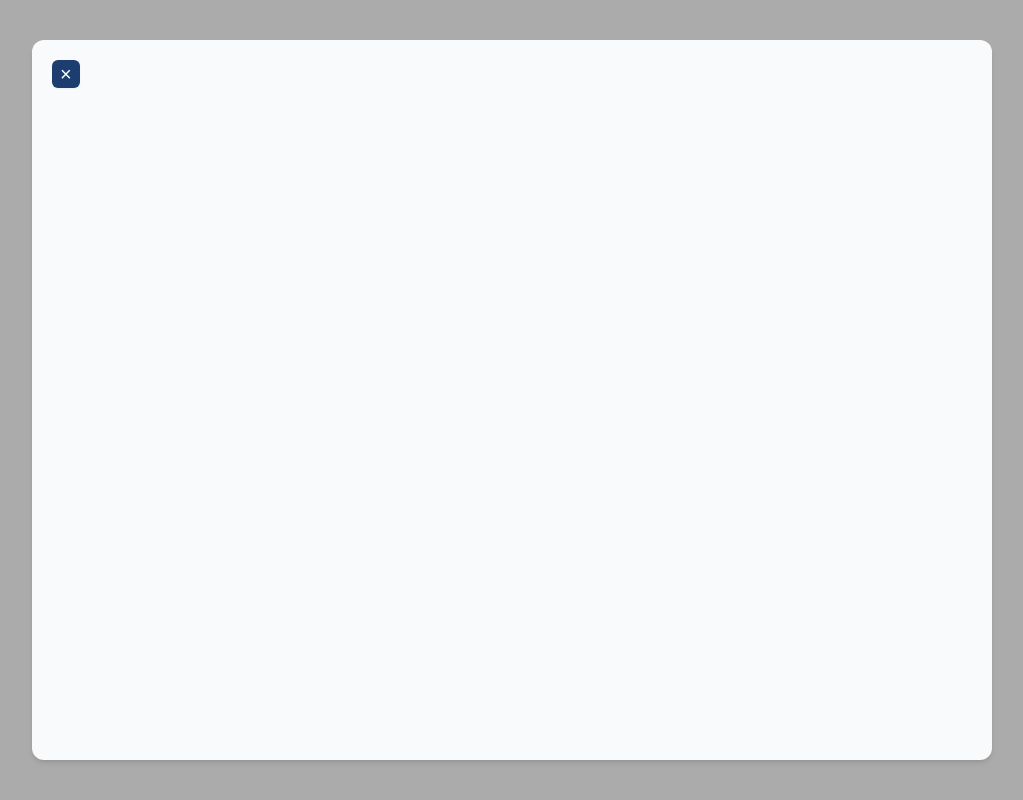
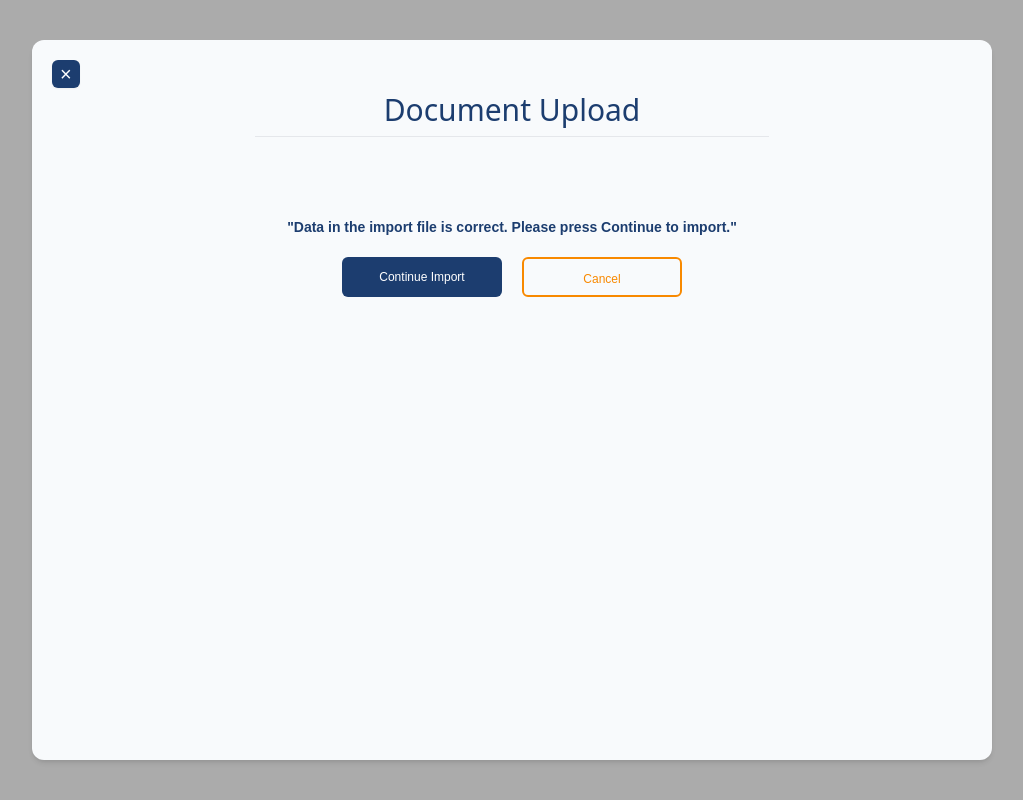
Before and after one commit to galoelmer/upload-document, a React (Vite) app: page / in a window 1280 px wide. Shown: the whole page, without its empty margins (128-1151 px from the left). Built offline with nearby package versions, Linux system fonts and the light colour scheme.

Commit message:
add form component initial layout

```diff
--- a/src/App.tsx
+++ b/src/App.tsx
@@ -2,6 +2,7 @@ import { useState } from "react";
 
 import Modal from "./components/modal";
 import Button from "./components/button";
+import Form from "./components/upload-document-form";
 
 import "./App.css";
 
@@ -23,7 +24,9 @@ function App() {
         isModalOpen={isModalOpen}
         handleCloseModal={handleCloseModal}
         modalWidth="lg"
-      ></Modal>
+      >
+        <Form handleCancel={handleCloseModal} />
+      </Modal>
     </main>
   );
 }
--- a/src/components/modal/index.tsx
+++ b/src/components/modal/index.tsx
@@ -21,7 +21,7 @@ const Modal = ({
   if (!isModalOpen) return null;
 
   return (
-    <div className="fixed -inset-x-8 inset-2 z-50 flex justify-center min-w-[375px] sm:inset-10">
+    <div className="fixed -inset-x-8 inset-2 z-50 flex justify-center sm:inset-10">
       <div className="fixed inset-0 bg-black opacity-30"></div>
       <div
         className={`relative z-50 bg-slate-50 p-8 rounded-xl max-w-screen-lg shadow-md overflow-hidden ${classNames} `}
--- /dev/null
+++ b/src/components/upload-document-form/form-body.tsx
@@ -0,0 +1,12 @@
+const FormBody = () => {
+  return (
+    <section className="flex flex-col mt-8 lg:flex-row">
+      <section className="h-full lg:w-1/2">
+        {/* TODO: Add input fields */}
+      </section>
+      <section className="h-full sm:p-6 sm:py-2 lg:w-1/2"></section>
+    </section>
+  );
+};
+
+export default FormBody;
--- /dev/null
+++ b/src/components/upload-document-form/index.tsx
@@ -0,0 +1,33 @@
+import Button from "../button";
+import FormBody from "./form-body";
+
+interface FormProps {
+  handleCancel: () => void;
+}
+
+const UploadDocumentForm = ({ handleCancel }: FormProps) => {
+  const handleFormSubmit = () => {};
+  return (
+    <div className="mx-5 my-5 h-full">
+      <section className="sm:w-fit sm:m-auto">
+        <h2 className="text-center font-sans font-medium text-2xl sm:text-3xl">
+          Document Upload
+        </h2>
+        <hr className="bg-slate-700 w-full mt-2" />
+        <FormBody />
+        <section className="sm:p-8">
+          <p className="text-center text-xs sm:text-sm font-semibold">
+            "Data in the import file is correct. Please press Continue to
+            import."
+          </p>
+          <div className="flex justify-center space-x-5 p-5">
+            <Button label="Continue Import" onClick={handleFormSubmit} />
+            <Button label="Cancel" type="outline" onClick={handleCancel} />
+          </div>
+        </section>
+      </section>
+    </div>
+  );
+};
+
+export default UploadDocumentForm;
```
